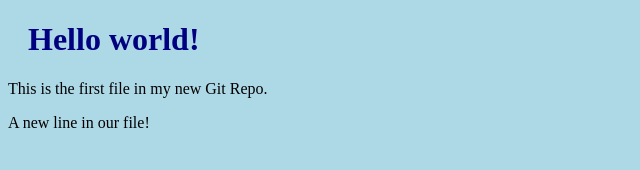
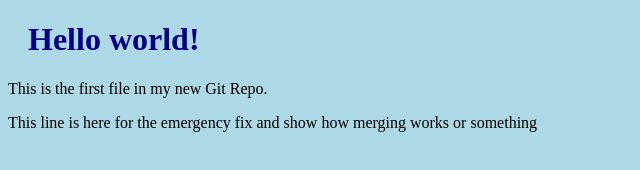
Before and after one commit to avoidreality/hello-world-2024, a plain HTML site: page index.html in a window 1280 px wide. Shown: the whole page, without its empty margins (0-640 px from the left). Drawn offline with Linux system fonts and the light colour scheme.

Commit message:
updated index.html with emergency fix

```diff
--- a/index.html
+++ b/index.html
@@ -8,7 +8,7 @@
 
 <h1>Hello world!</h1>
 <p>This is the first file in my new Git Repo.</p>
-<p>A new line in our file!</p>
+<p>This line is here for the emergency fix and show how merging works or something</p>
 
 </body>
 </html>
```
